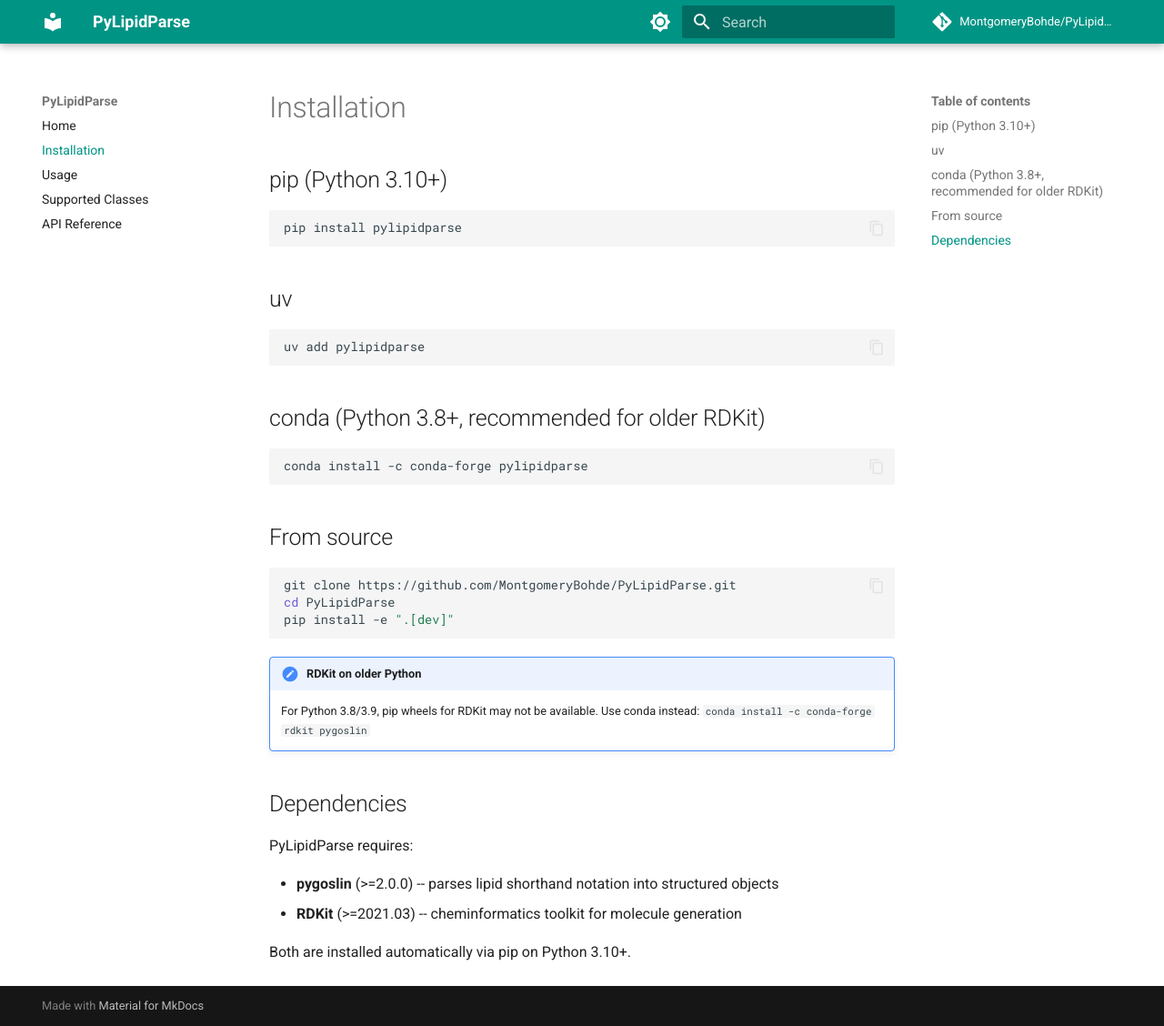
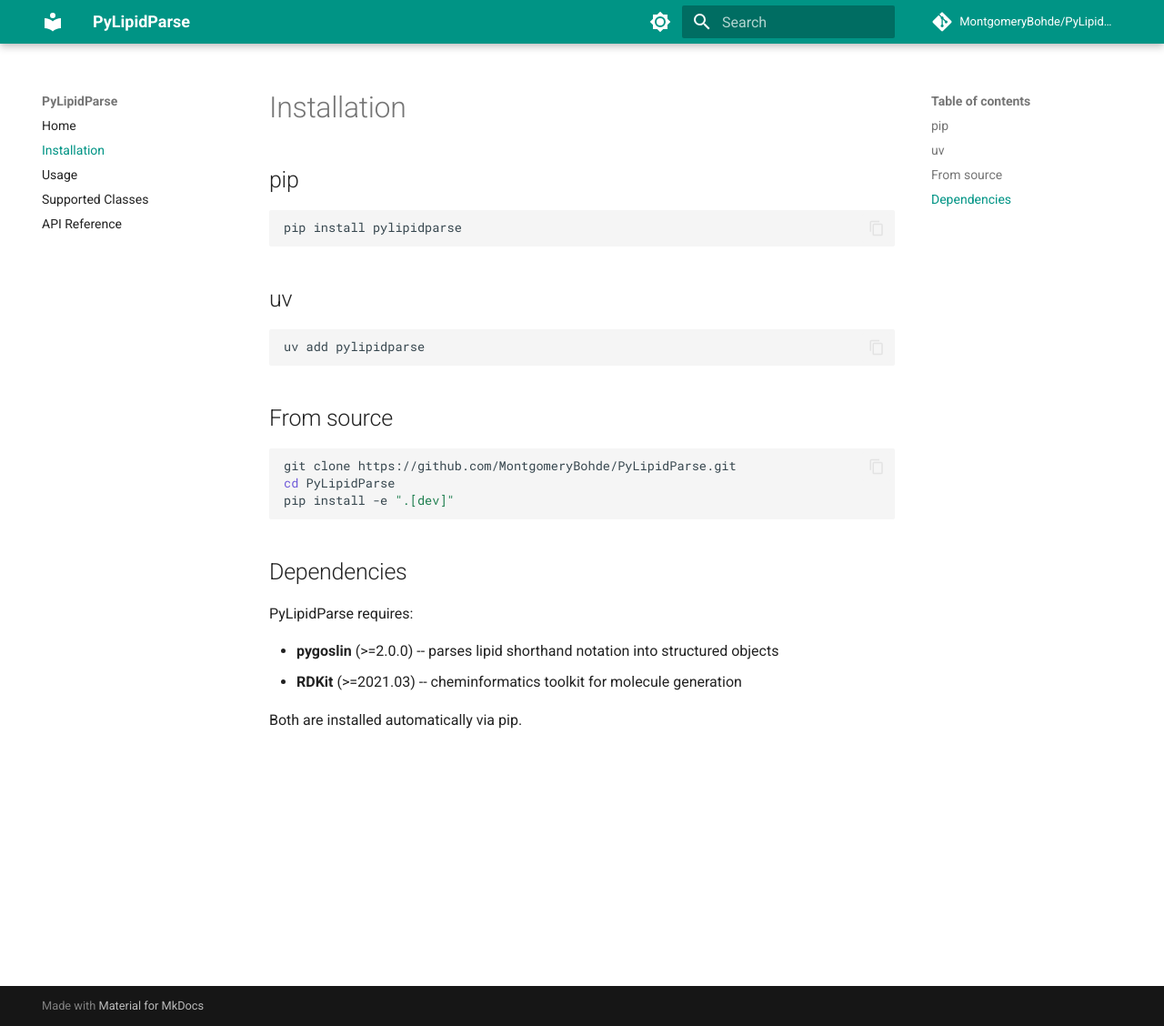
Before and after one commit to MontgomeryBohde/PyLipidParse, an MkDocs documentation site: the page built from docs/installation.md, in a window 1280 px wide and 1128 px high. Shown: the whole window at 91% size. Built offline with MkDocs 1.6.1 and Material for MkDocs 9.7.7, drawn with Linux system fonts in a browser that asks for light colours; comment, search, counter and statistics services are not loaded.

Commit message:
Remove conda installation instructions from all documentation
Co-Authored-By: Claude Sonnet 4.6 <noreply@anthropic.com>

````diff
--- a/docs/installation.md
+++ b/docs/installation.md
@@ -1,6 +1,6 @@
 # Installation
 
-## pip (Python 3.10+)
+## pip
 
 ```bash
 pip install pylipidparse
@@ -12,12 +12,6 @@ pip install pylipidparse
 uv add pylipidparse
 ```
 
-## conda (Python 3.8+, recommended for older RDKit)
-
-```bash
-conda install -c conda-forge pylipidparse
-```
-
 ## From source
 
 ```bash
@@ -26,10 +20,6 @@ cd PyLipidParse
 pip install -e ".[dev]"
 ```
 
-!!! note "RDKit on older Python"
-    For Python 3.8/3.9, pip wheels for RDKit may not be available.
-    Use conda instead: `conda install -c conda-forge rdkit pygoslin`
-
 ## Dependencies
 
 PyLipidParse requires:
@@ -37,4 +27,4 @@ PyLipidParse requires:
 - **pygoslin** (>=2.0.0) -- parses lipid shorthand notation into structured objects
 - **RDKit** (>=2021.03) -- cheminformatics toolkit for molecule generation
 
-Both are installed automatically via pip on Python 3.10+.
+Both are installed automatically via pip.
````
Also changed, not shown: README.md (+1 -10 lines), docs/index.md (+1 -1 lines).
